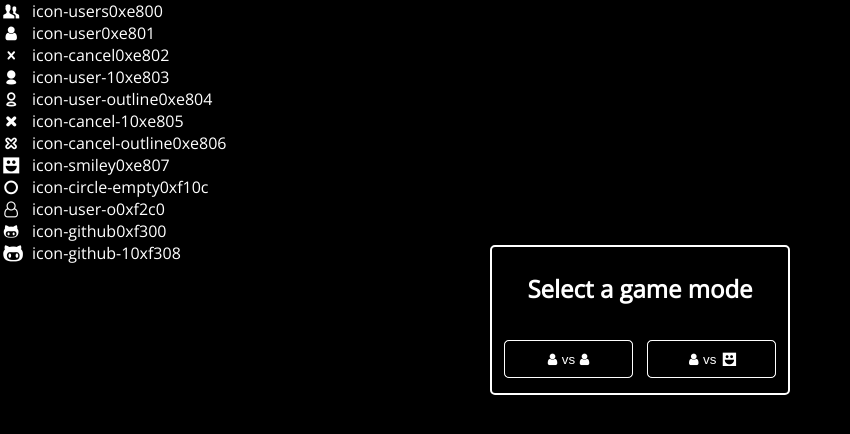
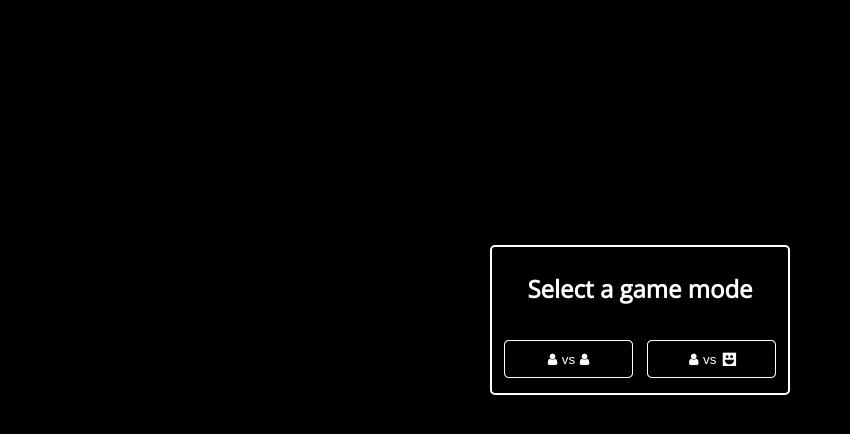
Before and after one commit to Maty2002v2/-Tic-Tac-Toe, a Vue app: page / in a window 1280 px wide. Shown: the top 434 px of the page, without its empty margins (0-850 px from the left). Built offline with nearby package versions, Linux system fonts and the light colour scheme.

Commit message:
Code clearing

```diff
--- a/src/App.vue
+++ b/src/App.vue
@@ -2,74 +2,6 @@
   <div>
     <the-select-mode />
     <the-game v-if="modeName" />
-    <div class="container" id="icons">
-      <div class="row">
-        <div class="span3" title="Code: 0xe800">
-          <i class="demo-icon icon-users">&#xe800;</i>
-          <span class="i-name">icon-users</span
-          ><span class="i-code">0xe800</span>
-        </div>
-        <div class="span3" title="Code: 0xe801">
-          <i class="demo-icon icon-user">&#xe801;</i>
-          <span class="i-name">icon-user</span
-          ><span class="i-code">0xe801</span>
-        </div>
-        <div class="span3" title="Code: 0xe802">
-          <i class="demo-icon icon-cancel">&#xe802;</i>
-          <span class="i-name">icon-cancel</span
-          ><span class="i-code">0xe802</span>
-        </div>
-        <div class="span3" title="Code: 0xe803">
-          <i class="demo-icon icon-user-1">&#xe803;</i>
-          <span class="i-name">icon-user-1</span
-          ><span class="i-code">0xe803</span>
-        </div>
-      </div>
-      <div class="row">
-        <div class="span3" title="Code: 0xe804">
-          <i class="demo-icon icon-user-outline">&#xe804;</i>
-          <span class="i-name">icon-user-outline</span
-          ><span class="i-code">0xe804</span>
-        </div>
-        <div class="span3" title="Code: 0xe805">
-          <i class="demo-icon icon-cancel-1">&#xe805;</i>
-          <span class="i-name">icon-cancel-1</span
-          ><span class="i-code">0xe805</span>
-        </div>
-        <div class="span3" title="Code: 0xe806">
-          <i class="demo-icon icon-cancel-outline">&#xe806;</i>
-          <span class="i-name">icon-cancel-outline</span
-          ><span class="i-code">0xe806</span>
-        </div>
-        <div class="span3" title="Code: 0xe807">
-          <i class="demo-icon icon-smiley">&#xe807;</i>
-          <span class="i-name">icon-smiley</span
-          ><span class="i-code">0xe807</span>
-        </div>
-      </div>
-      <div class="row">
-        <div class="span3" title="Code: 0xf10c">
-          <i class="demo-icon icon-circle-empty">&#xf10c;</i>
-          <span class="i-name">icon-circle-empty</span
-          ><span class="i-code">0xf10c</span>
-        </div>
-        <div class="span3" title="Code: 0xf2c0">
-          <i class="demo-icon icon-user-o">&#xf2c0;</i>
-          <span class="i-name">icon-user-o</span
-          ><span class="i-code">0xf2c0</span>
-        </div>
-        <div class="span3" title="Code: 0xf300">
-          <i class="demo-icon icon-github">&#xf300;</i>
-          <span class="i-name">icon-github</span
-          ><span class="i-code">0xf300</span>
-        </div>
-        <div class="span3" title="Code: 0xf308">
-          <i class="demo-icon icon-github-1">&#xf308;</i>
-          <span class="i-name">icon-github-1</span
-          ><span class="i-code">0xf308</span>
-        </div>
-      </div>
-    </div>
   </div>
 </template>
 
--- a/src/components/Field.vue
+++ b/src/components/Field.vue
@@ -28,7 +28,6 @@ export default defineComponent({
     const { getCharState, getFinish, getBotMovement } = storeToRefs(
       useMainStore()
     );
-    // const { changeCharState } = useMainStore();
 
     const { makeMove } = useResaltsStore();
 
@@ -38,7 +37,6 @@ export default defineComponent({
         !getFinish.value &&
         !getBotMovement.value
       ) {
-        // console.log(char.value, "----------------------------");
         char.value = getCharState.value;
 
         makeMove(
@@ -46,8 +44,6 @@ export default defineComponent({
           parseInt(element.dataset.row!) - 1,
           parseInt(element.dataset.column!) - 1
         );
-
-        // changeCharState(getCharState.value === "circle" ? "cross" : "circle");
 
         element.classList.remove("boardGame__field--cursorPointer");
       }
--- a/src/components/gameMode/TheSelectMode.vue
+++ b/src/components/gameMode/TheSelectMode.vue
@@ -52,7 +52,6 @@ export default defineComponent({
 
     function changeGameMode(value: GameModeType) {
       restartGame();
-      // console.log("Zmiana w select");
       changeModeName(value);
     }
 
--- a/src/stores/MainStore.ts
+++ b/src/stores/MainStore.ts
@@ -29,6 +29,7 @@ export const useMainStore = defineStore("Main", {
     },
     restartGame() {
       const { resetPlayerMovements, resetResult } = useResaltsStore();
+
       this.changeCharState("circle");
       resetPlayerMovements();
       this.setFinish(false);
```
